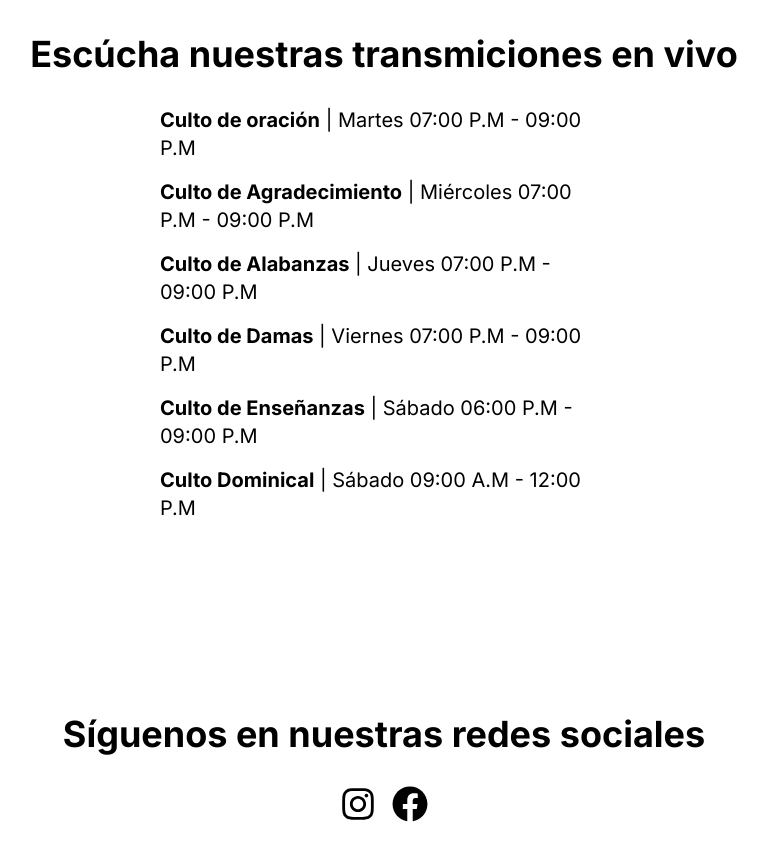
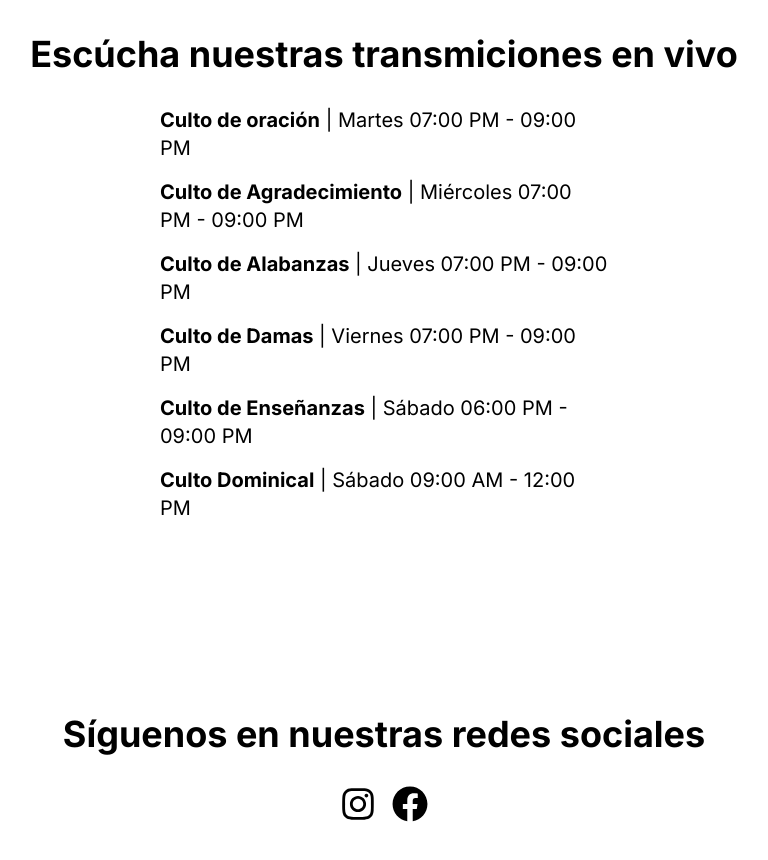
Before and after one commit to dioverdm/jesucristo-mi-salvador-calle-3-fm, a Next.js app: page / in a window 1280 px wide. Shown: the part 933-1793 px from the top of the page, without its empty margins (256-1024 px from the left). Built offline with nearby package versions, Linux system fonts and the light colour scheme; no server answers.

Commit message:
Actualizar page.js

```diff
--- a/app/page.js
+++ b/app/page.js
@@ -50,16 +50,16 @@ export default function Home() {
                     <CiStreamOn className='mx-auto mb-4' size={120} color='red' />
                     <h1 className='text-4xl font-bold mb-8'>Escúcha nuestras transmiciones en vivo</h1>
                     <ul className='text-base md:text-xl flex flex-col gap-4 max-w-md mx-auto md:text-left'>
-                        <li><b>Culto de oración</b> | Martes 07:00 P.M - 09:00 P.M</li>
+                        <li><b>Culto de oración</b> | Martes 07:00 PM - 09:00 PM</li>
 
-                        <li><b>Culto de Agradecimiento</b> | Miércoles 07:00 P.M - 09:00 P.M</li>
-                        <li><b>Culto de Alabanzas</b> | Jueves 07:00 P.M - 09:00 P.M</li>
+                        <li><b>Culto de Agradecimiento</b> | Miércoles 07:00 PM - 09:00 PM</li>
+                        <li><b>Culto de Alabanzas</b> | Jueves 07:00 PM - 09:00 PM</li>
 
-                        <li><b>Culto de Damas</b> | Viernes 07:00 P.M - 09:00 P.M</li>
+                        <li><b>Culto de Damas</b> | Viernes 07:00 PM - 09:00 PM</li>
 
-                        <li><b>Culto de Enseñanzas</b> | Sábado 06:00 P.M - 09:00 P.M</li>
+                        <li><b>Culto de Enseñanzas</b> | Sábado 06:00 PM - 09:00 PM</li>
 
-                        <li><b>Culto Dominical</b> | Sábado 09:00 A.M - 12:00 P.M</li>
+                        <li><b>Culto Dominical</b> | Sábado 09:00 AM - 12:00 PM</li>
                     </ul>
                 </section>
                 <section className='w-full px-4 py-24 max-w-4xl mx-auto text-center'>
```
